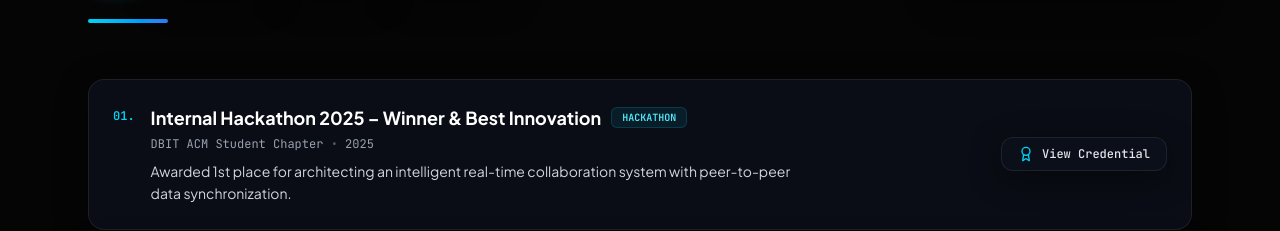
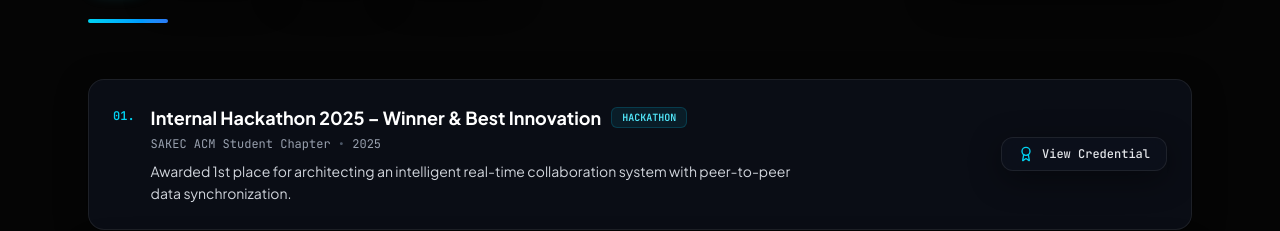
Before and after one commit to TanmayNileshShinde/portfolio, a React (Vite) app: page / in a window 1280 px wide. Shown: the part 6620-6851 px from the top of the page. Built offline with nearby package versions, Linux system fonts and the light colour scheme.

Commit message:
fix: correct college institution from DBIT placeholder to SAKEC

```diff
--- a/src/data/portfolioData.js
+++ b/src/data/portfolioData.js
@@ -262,7 +262,7 @@ export const archiveRecords = [
     id: "rec-1",
     num: "01",
     title: "Internal Hackathon 2025 – Winner & Best Innovation",
-    issuer: "DBIT ACM Student Chapter",
+    issuer: "SAKEC ACM Student Chapter",
     date: "2025",
     category: "HACKATHON",
     description: "Awarded 1st place for architecting an intelligent real-time collaboration system with peer-to-peer data synchronization.",
@@ -377,7 +377,7 @@ export const networkStatus = {
 
 export const education = {
   degree: "Bachelor of Engineering in Computer Engineering",
-  institution: "Don Bosco Institute of Technology (DBIT), Mumbai",
+  institution: "Shah & Anchor Kutchhi Engineering College (SAKEC), Mumbai",
   period: "2022 — 2026",
   location: "Mumbai, Maharashtra",
   status: "Undergraduate (Final Year)",
```
